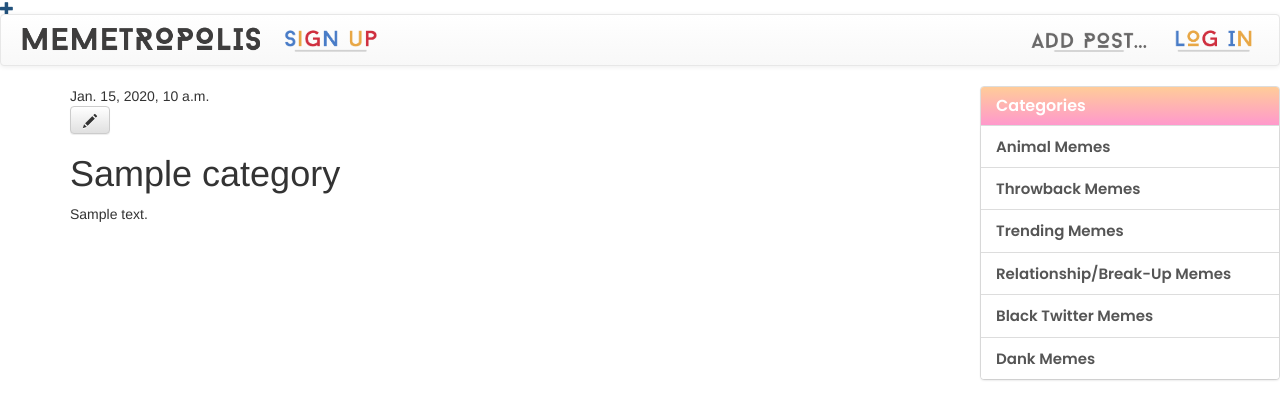
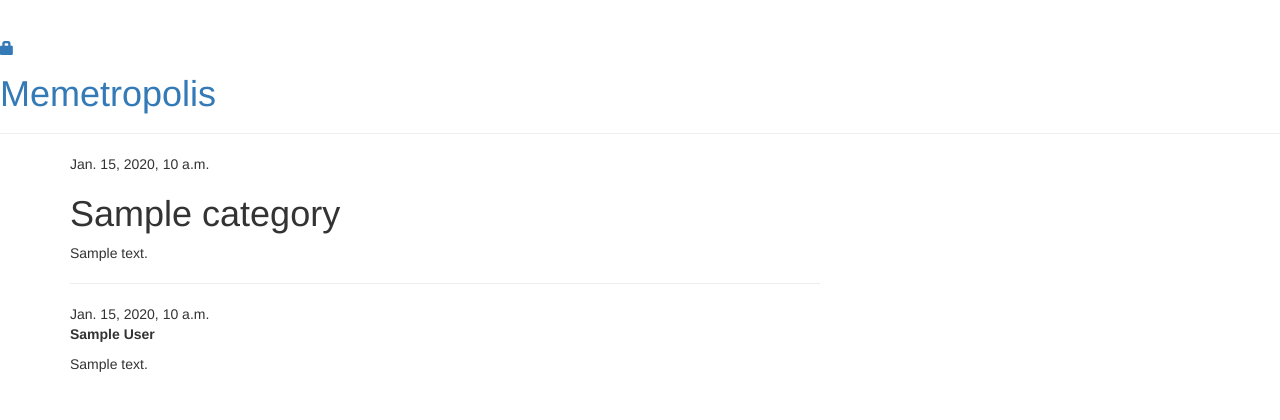
Before and after one commit to Amaiyyyaaa/Memetropolis, a Django app: template Memetropolis/templates/Memetropolis/post_detail.html in a window 1280 px wide. Shown: the top 420 px of the page. Run offline with Django 3.2, Linux system fonts and the light colour scheme; the template is opened without the code that fills it: most values are stand-ins (such as "Sample title", 1, 10 or a date in 2020); some libraries are stand-ins or nearby versions.

Commit message:
friday afternoon stuffs

```diff
--- a/Memetropolis/admin.py
+++ b/Memetropolis/admin.py
@@ -1,6 +1,9 @@
 from django.contrib import admin
 from .models import Post
+from django.contrib import admin
+from .models import Post, Comment
 
 admin.site.register(Post)
+admin.site.register(Comment)
 
 # Register your models here.
--- a/Memetropolis/templates/Memetropolis/base.html
+++ b/Memetropolis/templates/Memetropolis/base.html
@@ -24,53 +24,15 @@
 </head>
 
 <body>
+    <div class="page-header">
+        {% if user.is_authenticated %}
             <a href="{% url 'post_new' %}" class="top-menu"><span class="glyphicon glyphicon-plus"></span></a>
- <nav class="navbar navbar-default">
-    <div class="container-fluid">
-
-      <a class="navbar-brand" rel="home" href="#" title="Memetropolis">
-          <img style="max-width:250px; margin-top: -7px;"
-               src="./pngs/memetextnew.png">
-      </a>
-      <a class="navbar-brand" rel="home" href="#" title="sign up">
-          <img style="max-width:100px; margin-top: -7px;"
-               src="./pngs/signuplogonew.png">
-      <a class="navbar-brand navbar-right" rel="home" href="#" title="login">
-          <img style="max-width:100px; margin-top: -7px;"
-                src="./pngs/loginlogonew.png">
-               </a>
-
-
-    <a class="navbar-brand navbar-right" rel="home" href="#" title="Add Post">
-          <img style="max-width:120px; margin-top: 0px; float:right;"
-                src="./pngs/addposticon.png">
-               </a>
-
+            <a href="{% url 'post_draft_list' %}" class="top-menu"><span class="glyphicon glyphicon-edit"></span></a>
+        {% else %}
+            <a href="{% url 'login' %}" class="top-menu"><span class="glyphicon glyphicon-lock"></span></a>
+        {% endif %}
+        <h1><a href="/">Memetropolis</a></h1>
     </div>
-</nav>
-  <div class="sidebar" style="width:300px; float:right">
-
-  <div class="panel panel-default">
-    <div class="panel-heading" role="tab" id="headingOne">
-      <h4 class="panel-title">
-        <a role="button">
-          Categories
-        </a>
-      </h4>
-    </div>
-    <div id="collapseOne" class="panel-collapse collapse in" role="tabpanel" aria-labelledby="headingOne">
-      <div class="list-group">
-        <button type="button" class="list-group-item">Animal Memes<span class="glyphicons glyphicons-cat"></span></button>
-        <button type="button" class="list-group-item">Throwback Memes</button>
-        <button type="button" class="list-group-item">Trending Memes</button>
-        <button type="button" class="list-group-item">Relationship/Break-Up Memes</button>
-        <button type="button" class="list-group-item">Black Twitter Memes</button>
-        <button type="button" class="list-group-item">Dank Memes</button>
-    </div>
-  </div>
-</div>
-</div>
-
     <div class="content container">
         <div class="row">
             <div class="col-md-8">
@@ -79,7 +41,5 @@
             </div>
         </div>
     </div>
-
-
 </body>
 </html>
--- a/Memetropolis/templates/Memetropolis/post_detail.html
+++ b/Memetropolis/templates/Memetropolis/post_detail.html
@@ -7,8 +7,19 @@
                 {{ post.published_date }}
             </div>
         {% endif %}
-        <a class="btn btn-default" href="{% url 'post_edit' pk=post.pk %}"><span class="glyphicon glyphicon-pencil"></span></a>
+        {% if user.is_authenticated %}
+     <a class="btn btn-default" href="{% url 'post_edit' pk=post.pk %}"><span class="glyphicon glyphicon-pencil"></span></a>
+{% endif %}
         <h1>{{ post.category }}</h1>
         <p>{{ post.text|linebreaksbr }}</p>
     </div>
-{% endblock %}
+    <hr>
+{% for comment in post.comments.all %}
+    <div class="comment">
+        <div class="date">{{ comment.created_date }}</div>
+        <strong>{{ comment.author }}</strong>
+        <p>{{ comment.text|linebreaks }}</p>
+    </div>
+{% empty %}
+    <p>No comments here yet :(</p>
+{% endfor %}{% endblock %}
--- a/Memetropolis/urls.py
+++ b/Memetropolis/urls.py
@@ -5,4 +5,5 @@ urlpatterns = [
     url(r'^post/(?P<pk>\d+)/$', views.post_detail, name='post_detail'),
     url(r'^post/new/$', views.post_new, name='post_new'),
     url(r'^post/(?P<pk>\d+)/edit/$', views.post_edit, name='post_edit'),
+    url(r'^drafts/$', views.post_draft_list, name='post_draft_list'),
 ]
--- a/mysite/settings.py
+++ b/mysite/settings.py
@@ -113,6 +113,8 @@ USE_L10N = True
 
 USE_TZ = True
 
+LOGIN_REDIRECT_URL = '/'
+
 
 # Static files (CSS, JavaScript, Images)
 # https://docs.djangoproject.com/en/1.10/howto/static-files/
```
Also changed, not shown: Memetropolis/models.py (+14 -0 lines), Memetropolis/templates/registration/login.html (added, +24 -0 lines), Memetropolis/views.py (+16 -2 lines), mysite/urls.py (+5 -2 lines), Memetropolis/migrations/0003_comment.py (added). Lines whose indentation alone changed are shown as unchanged.
